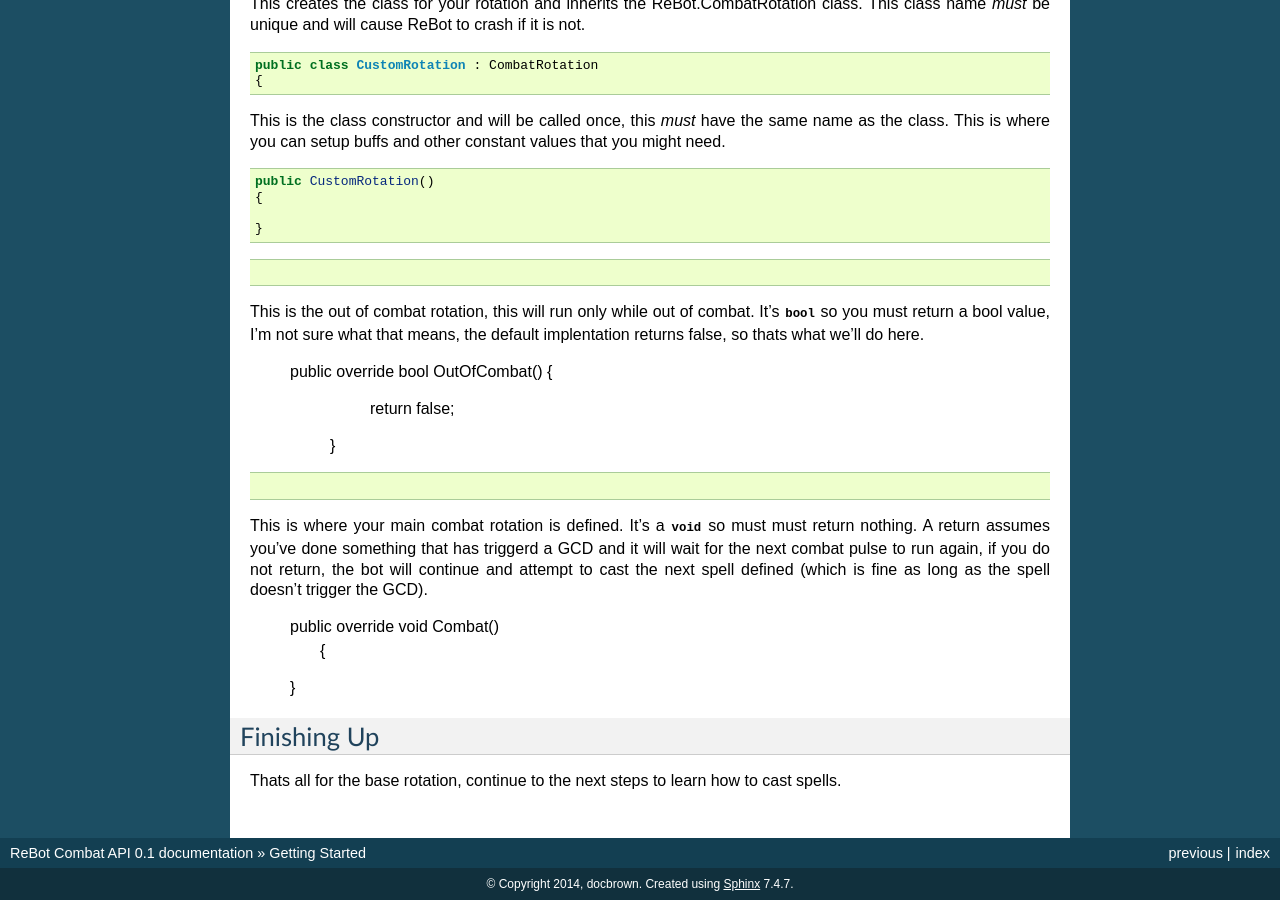
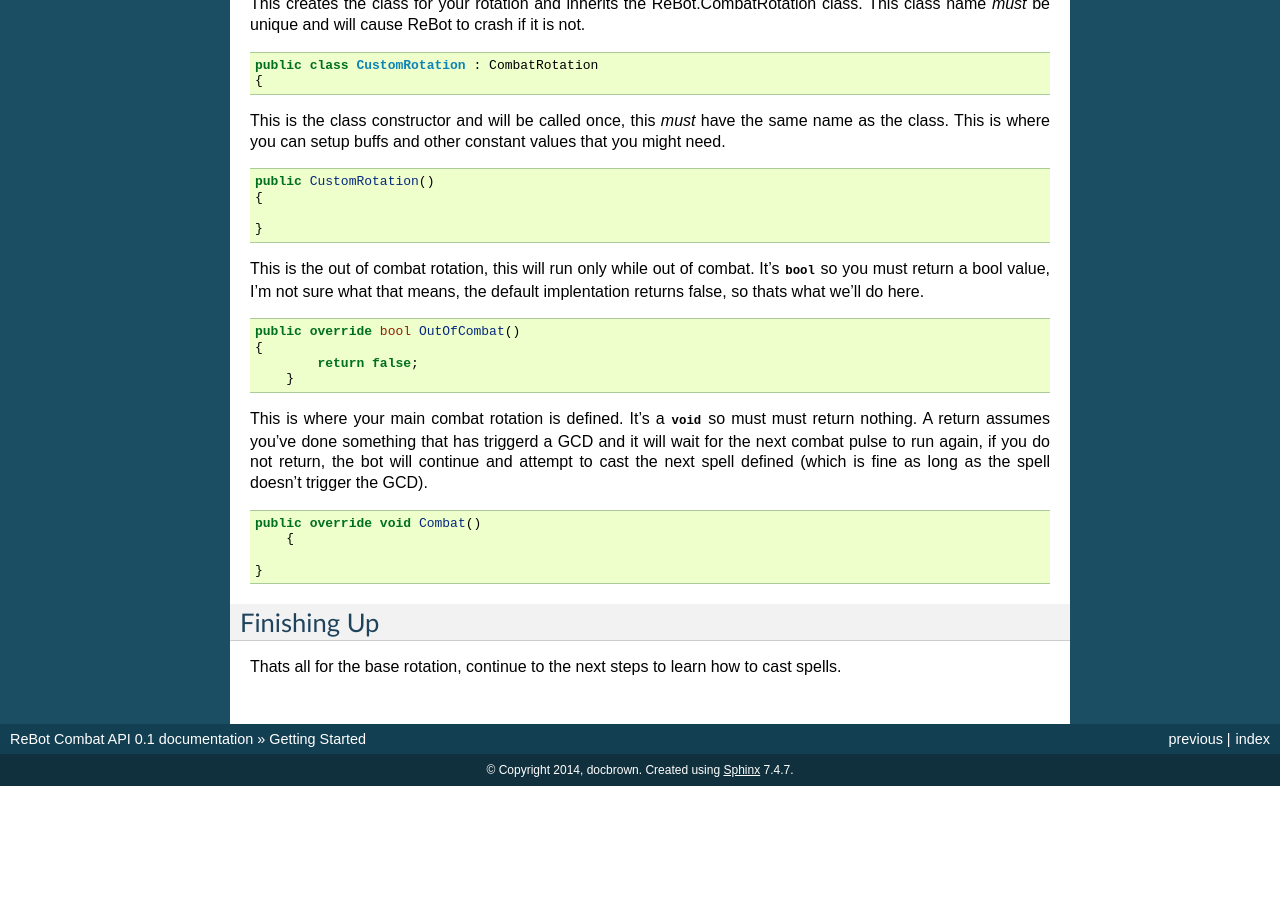
Before and after one commit to docbrown90/ReBotDocs, a Sphinx documentation site: the page built from docs/getting_started.rst, in a window 1280 px wide and 900 px high, scrolled down 1059 px. Built offline with Sphinx 7.4.7, drawn with Linux system fonts in a browser that asks for light colours; after the commit the page ends 1845 px from its top, so only the background shows below that.

```diff
--- a/docs/getting_started.rst
+++ b/docs/getting_started.rst
@@ -86,23 +86,23 @@ This is where you can setup buffs and other constant values that you might need.
     }
 
 
-.. sourcecode:: c#
-
 This is the out of combat rotation, this will run only while out of combat. It's `bool` so you must
 return a bool value, I'm not sure what that means, the default implentation returns false, so thats what we'll do here.
+
+
+.. sourcecode:: c#
 
     public override bool OutOfCombat()
     {
 	    return false;
 	}
 
-
-.. sourcecode:: c#
-
 This is where your main combat rotation is defined.  It's a `void` so must must return nothing.  A return assumes
 you've done something that has triggerd a GCD and it will wait for the next combat pulse to run again, if you do
 not return, the bot will continue and attempt to cast the next spell defined (which is fine as long as the spell
 doesn't trigger the GCD).
+
+.. sourcecode:: c#
 
     public override void Combat()
 	{
```
